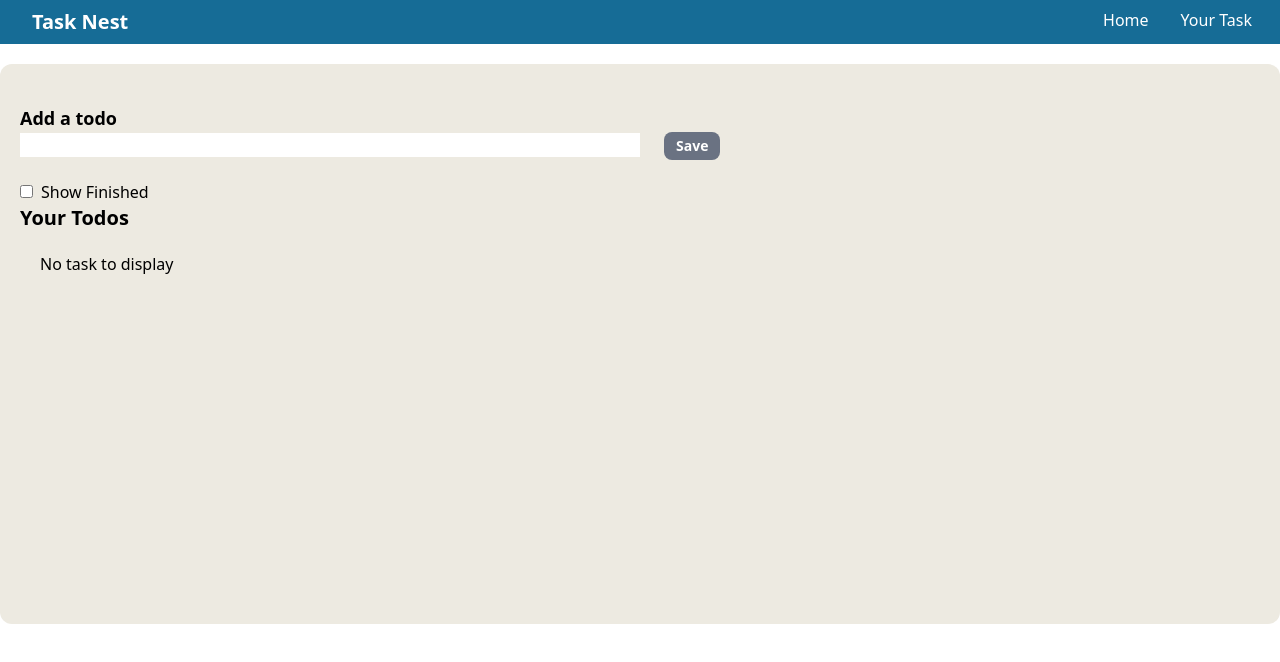
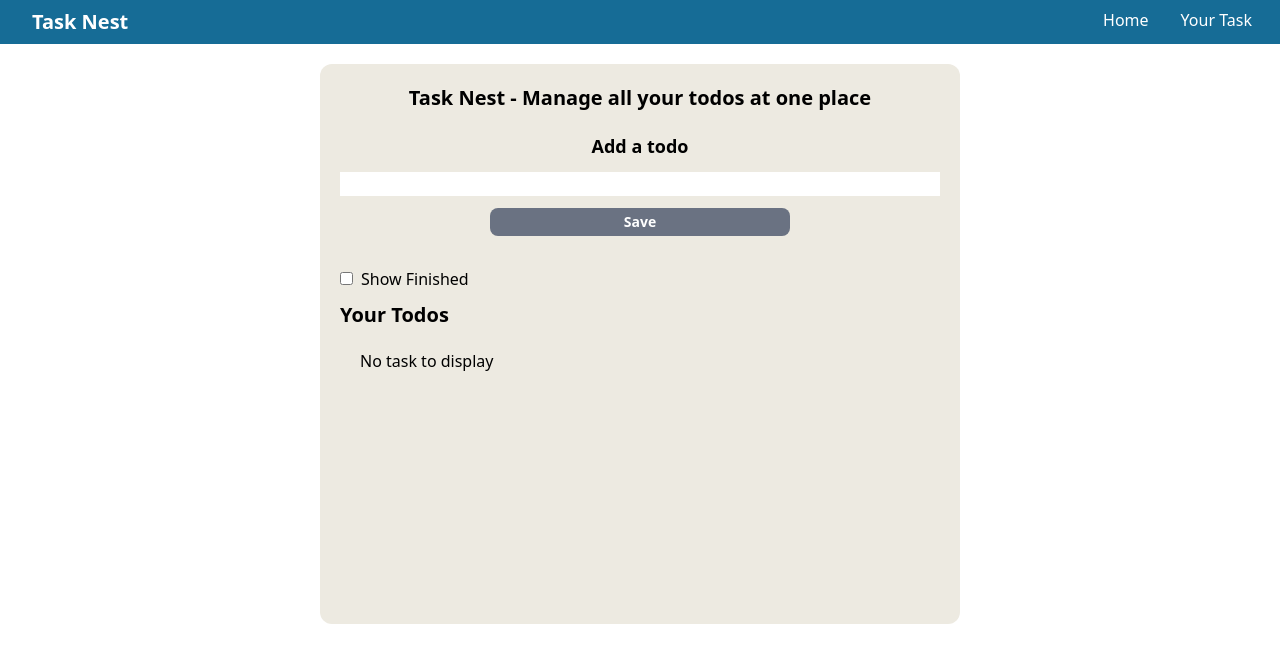
Before and after one commit to s-afrid/Todo-List-React-App, a React (Vite) app: page / in a window 1280 px wide. Shown: the top 662 px of the page. Built offline with nearby package versions, Linux system fonts and the light colour scheme.

Commit message:
installed react icons

```diff
--- a/package.json
+++ b/package.json
@@ -13,6 +13,7 @@
     "@tailwindcss/vite": "^4.1.14",
     "react": "^19.1.1",
     "react-dom": "^19.1.1",
+    "react-icons": "^5.5.0",
     "tailwindcss": "^4.1.14",
     "uuid": "^13.0.0"
   },
--- a/src/App.jsx
+++ b/src/App.jsx
@@ -17,7 +17,7 @@ function App() {
     }
   }, [])
 
-  const saveToLs = () => {
+  const saveToLs = (params) => {
     localStorage.setItem("todos",JSON.stringify(todos))
   }
   const toggleFinished = (e) => {
@@ -26,9 +26,12 @@ function App() {
 
 
   const handleEdit = (e, id)=>{
-    let t = todos.filter(i=>i.id===id)
+    let t = todos.filter(i=>i.id === id)
     settodo(t[0].todo)
-    handleDelete(e, id)
+    let newTodos = todos.filter(item=>{
+      return item.id!==id
+    });
+    settodos(newTodos)
     saveToLs()
   }
 
@@ -49,7 +52,7 @@ function App() {
     settodos([...todos, {id: uuidv4(),todo, isCompleted: false}])
     settodo("")
     saveToLs()
-    saveToLs()
+
   }
 
   const handleCheckBox = (e) => {
@@ -69,14 +72,15 @@ function App() {
   return (
     <>
       <Navbar/>
-      <div className="container mx-auto my-5 rounded-xl bg-[#edeae1] p-5 min-h-[70vh]">
-        <div className="addTodo my-5">
+      <div className="container mx-auto my-5 rounded-xl bg-[#edeae1] p-5 min-h-[70vh] w-1/2">
+      <h1 className='font-bold text-center text-xl'>Task Nest - Manage all your todos at one place</h1>
+        <div className="addTodo my-5 flex flex-col gap-3 items-center">
           <h2 className='text-lg font-bold'>Add a todo</h2>
-          <input onChange={handleChange} value={todo} type="text" className='w-1/2 bg-white'/>
-        <button onClick={handleAdd} disabled={todo.length<=3} className='bg-[#cd2028] md:hover:bg-[#eb404e] active:bg-green-700 p-3 py-1 rounded-lg text-white transition-all duration-200 mx-6 text-sm font-bold disabled:bg-gray-500'>Save</button>
+          <input onChange={handleChange} value={todo} type="text" className='w-full bg-white'/>
+        <button onClick={handleAdd} disabled={todo.length<=3} className='w-1/2 bg-[#cd2028] md:hover:bg-[#eb404e] active:bg-green-700 p-3 py-1 rounded-lg text-white transition-all duration-200 mx-6 text-sm font-bold disabled:bg-gray-500 disabled:hover:bg-gray-600'>Save</button>
         </div>
 
-          <input onChange={toggleFinished} type="checkbox" checked={showFinished} name="" id="" />
+          <input onChange={toggleFinished} type="checkbox" checked={showFinished} id="show" className='my-4' />
           <label className='mx-2' htmlFor="show">Show Finished</label>
 
           <h1 className='text-xl font-bold'>Your Todos</h1>
@@ -85,9 +89,9 @@ function App() {
             {todos.length === 0 && <div className='m-5'>No task to display</div>}
             {todos.map(item=>{
               return (
-               (showFinished || !item.isCompleted) && <div key={item.id} className="todo flex w-1/2 justify-between my-3">
+               (showFinished || !item.isCompleted) && <div key={item.id} className={"todo flex w-1/2 justify-between my-3"}>
                 <div className='flex gap-5 items-center'>
-                <input onChange={handleCheckBox} type="checkbox" checked={todo.isCompleted} name={item.id} id="" />
+                <input name={item.id} onChange={handleCheckBox} type="checkbox" checked={todo.isCompleted} id="" />
               <div className={item.isCompleted?"line-through":""}>
                 {item.todo}
                 </div>
```
Also changed, not shown: 1 other file (tests, documents, lock files or other folders).
